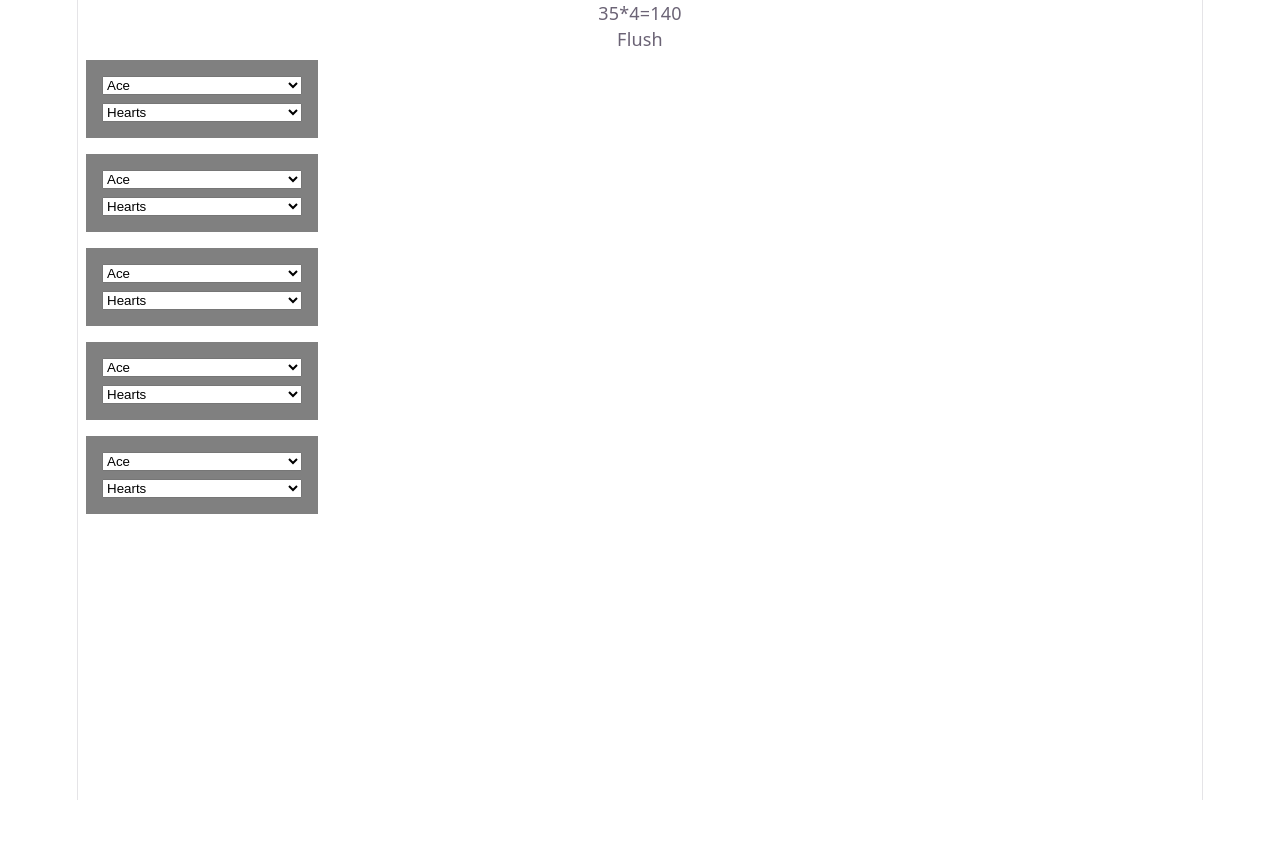
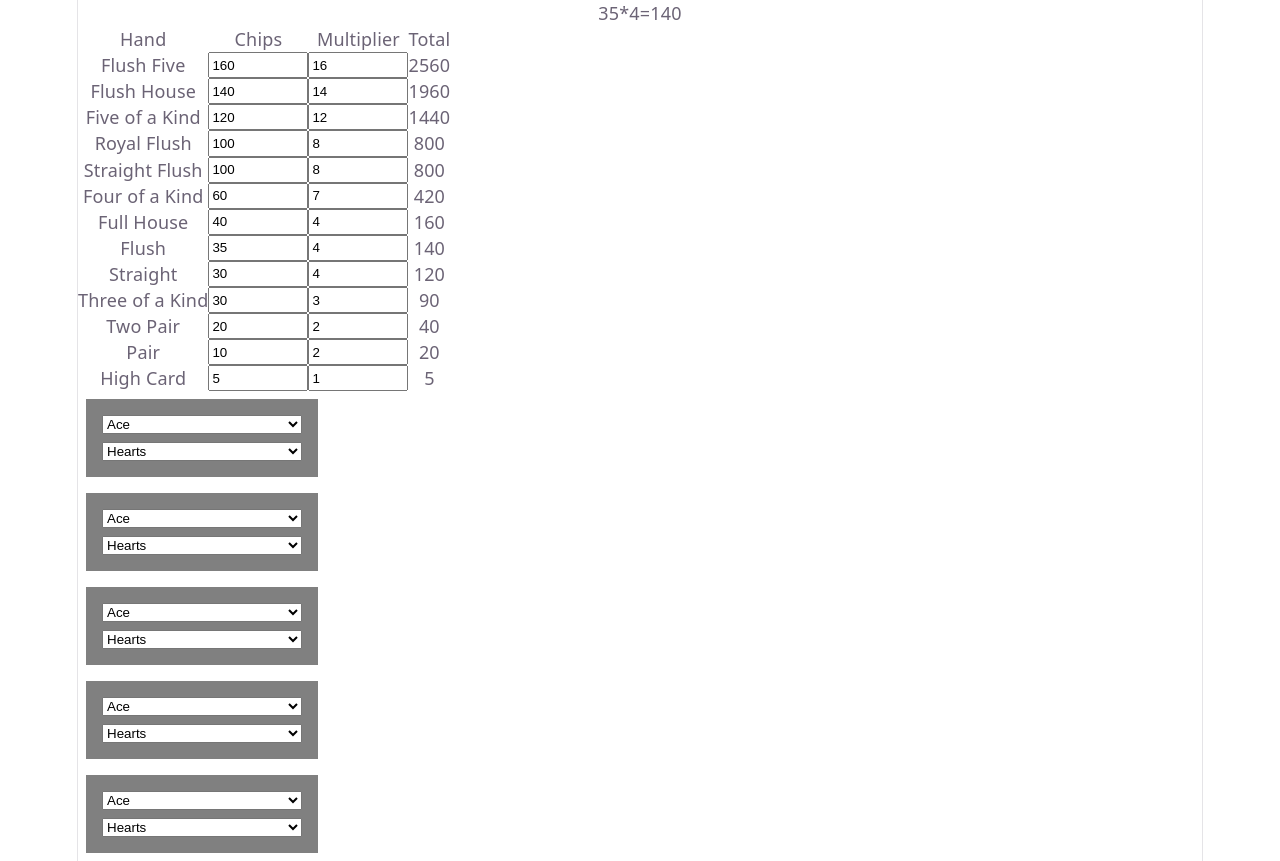
Before and after one commit to JakeKo/balatro-simulator, a React (Vite) app: page / in a window 1280 px wide. Before the commit the page ends 800 px from the top, so only its background shows below. Built offline with nearby package versions, Linux system fonts and the light colour scheme.

Commit message:
Create HandTable component to track base chips and mults

```diff
--- a/src/App.jsx
+++ b/src/App.jsx
@@ -5,6 +5,7 @@ import viteLogo from "./assets/vite.svg";
 import heroImg from "./assets/hero.png";
 import "./App.css";
 import CardPicker from "./CardPicker.jsx";
+import HandTable from "./HandTable.jsx";
 import { identifyHandPlayed } from "./handResolver.js";
 
 function App() {
@@ -43,10 +44,16 @@ function App() {
     setHandPlayed(handPlayed);
   }, [playedCards]);
 
+  useEffect(() => {
+    const [chip, mult] = handMap[handPlayed];
+    setChips(chip);
+    setMult(mult);
+  }, [handMap]);
+
   return (
     <>
       <Scoreboard chips={chips} mult={mult} />
-      {handPlayed}
+      <HandTable handMap={handMap} onChange={setHandMap} />
       {Array.from({ length: 5 }).map((_, index) => (
         <CardPicker
           key={index}
--- /dev/null
+++ b/src/HandTable.jsx
@@ -0,0 +1,40 @@
+function HandTable({ handMap, onChange }) {
+  function onChipChange(hand, newChip) {
+    const newHandMap = { ...handMap };
+    newHandMap[hand][0] = parseInt(newChip);
+    onChange(newHandMap);
+  }
+
+  function onMultChange(hand, newMult) {
+    const newHandMap = { ...handMap };
+    newHandMap[hand][1] = parseInt(newMult);
+    onChange(newHandMap);
+  }
+
+  return (
+    <div className="hand-table">
+      <div>Hand</div>
+      <div>Chips</div>
+      <div>Multiplier</div>
+      <div>Total</div>
+      {Object.entries(handMap).map(([hand, [chip, mult]]) => (
+        <>
+          <div className="hand-table-row-hand">{hand}</div>
+          <input
+            className="hand-table-row-chip"
+            value={chip}
+            onChange={(e) => onChipChange(hand, e.target.value)}
+          />
+          <input
+            className="hand-table-row-mult"
+            value={mult}
+            onChange={(e) => onMultChange(hand, e.target.value)}
+          />
+          <div className="hand-table-row-total">{chip * mult}</div>
+        </>
+      ))}
+    </div>
+  );
+}
+
+export default HandTable;
--- a/src/index.css
+++ b/src/index.css
@@ -120,3 +120,9 @@ code {
   background: grey;
   width: 200px;
 }
+
+.hand-table {
+  display: grid;
+  grid-template-columns: 1fr 100px 100px min-content;
+  width: max-content;
+}
```
